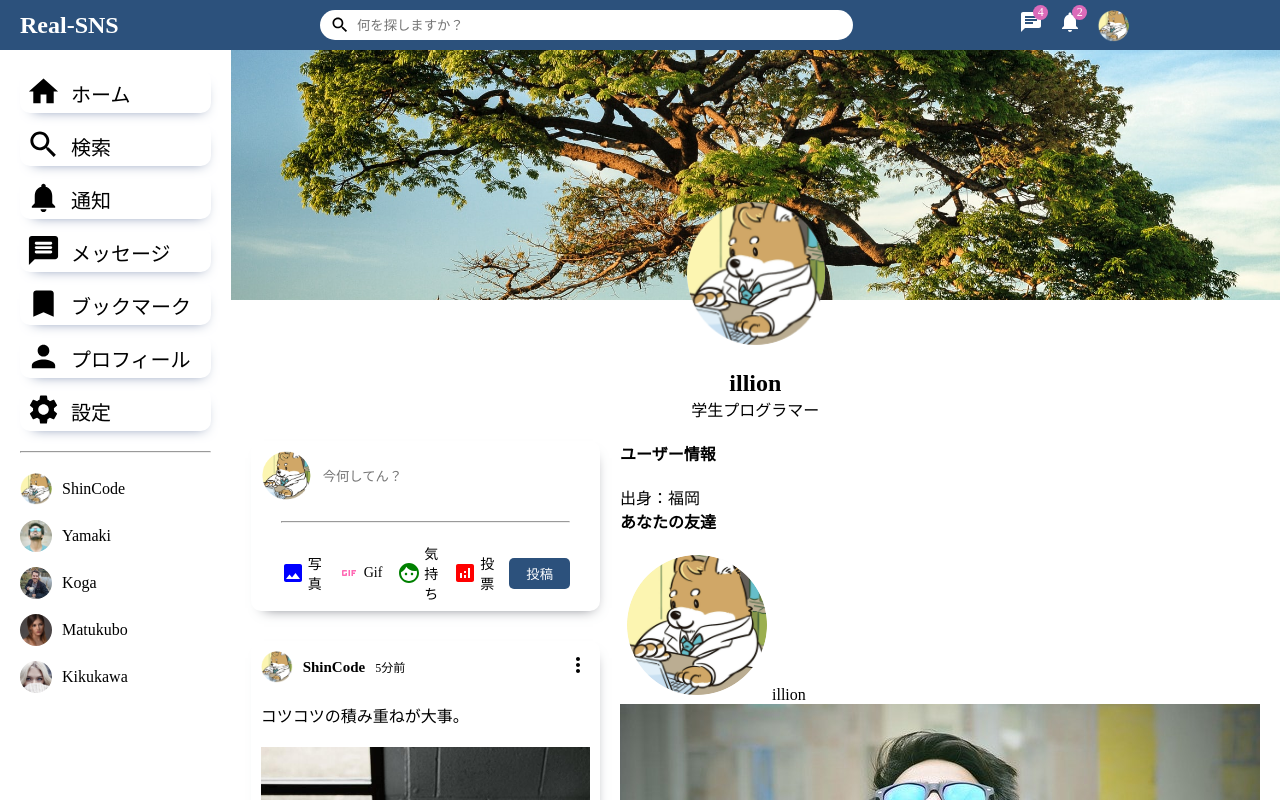
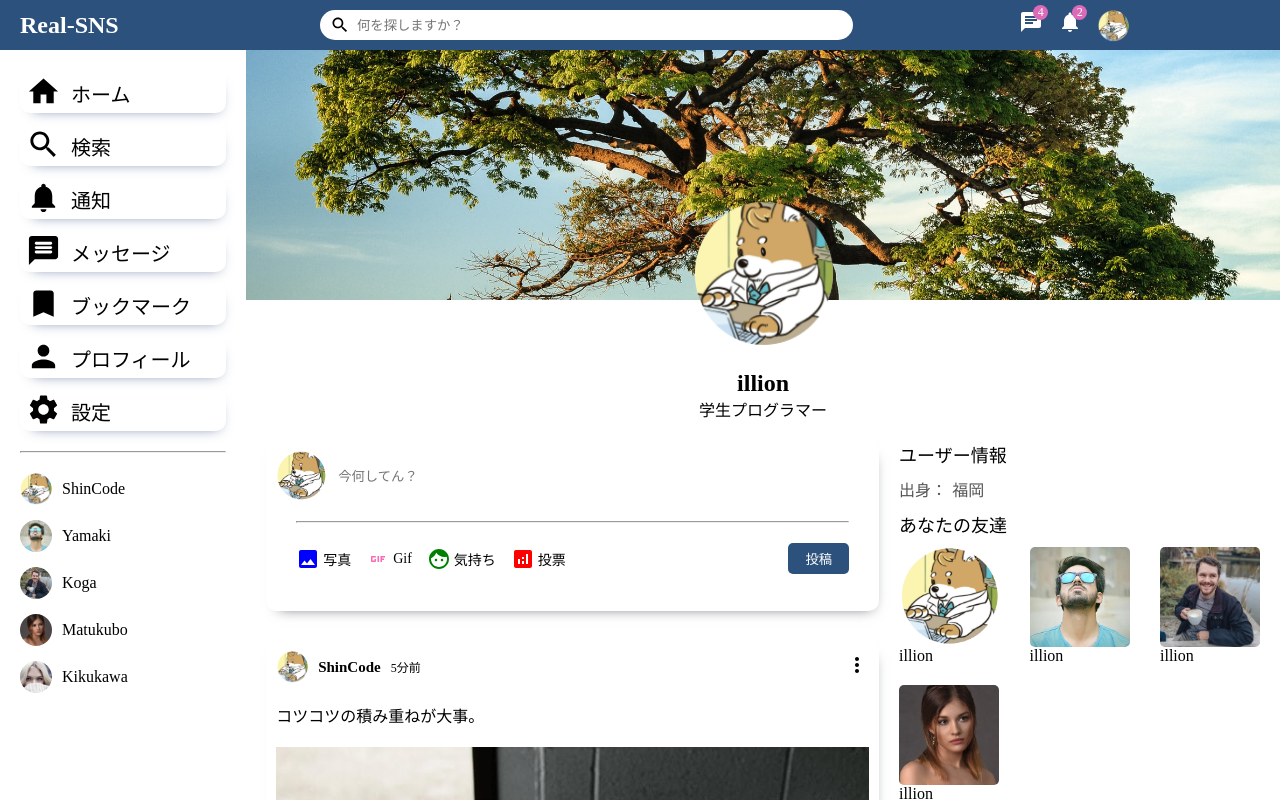
Before and after one commit to illionillion/mern-sns-reactjs, a React (Create React App) app: page / in a window 1280 px wide. Shown: the top 800 px of the page. Built offline with nearby package versions, Linux system fonts and the light colour scheme.

Commit message:
プロフィールのライトバー完成

```diff
--- a/src/components/rightbar/Rightbar.css
+++ b/src/components/rightbar/Rightbar.css
@@ -88,3 +88,45 @@
     color: rgb(45, 44, 44);
     margin-top: -20px;
 }
+
+/* プロフィールのところ */
+
+.rightbarTitle {
+    font-size: 18px;
+    font-weight: 550;
+    margin-bottom: 10px;
+}
+
+.rightbarInfo {
+    margin-bottom: 30px;
+}
+
+.rightbarInfoKey {
+    font-weight: 500;
+    margin-right: 5px;
+    color: #555;
+}
+
+.rightbarInfoItem {
+    margin-bottom: 10px;
+}
+
+.rightbarFollowings {
+    display: flex;
+    flex-wrap: wrap;
+    justify-content: space-between;
+}
+
+.rightbarFollowing {
+    display: flex;
+    flex-direction: column;
+    margin-bottom: 20px;
+    cursor: pointer;
+}
+
+.rightbarFollowingImg {
+    width: 100px;
+    height: 100px;
+    object-fit: cover;
+    border-radius: 5px;
+}
--- a/src/components/rightbar/Rightbar.jsx
+++ b/src/components/rightbar/Rightbar.jsx
@@ -49,7 +49,7 @@
       <div className="rightbarInfo">
         <div className="rightbarInfoItem">
           <span className="rightbarInfoKey">出身：</span>
-          <span className="rightbarInfoValue">福岡</span>
+          <span className="rightbarInfoKey">福岡</span>
         </div>
         <h4 className="rightbarTitle">あなたの友達</h4>
         <div className="rightbarFollowings">
```
